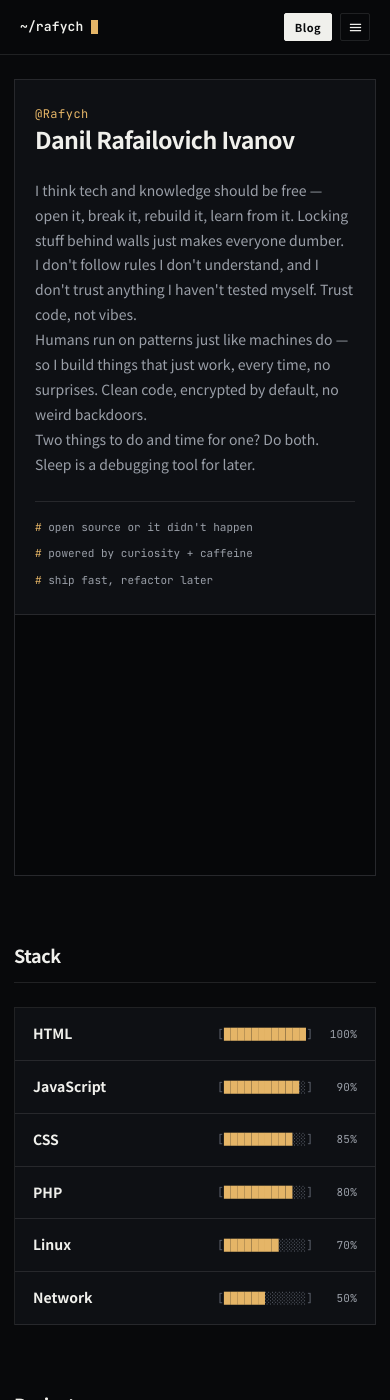
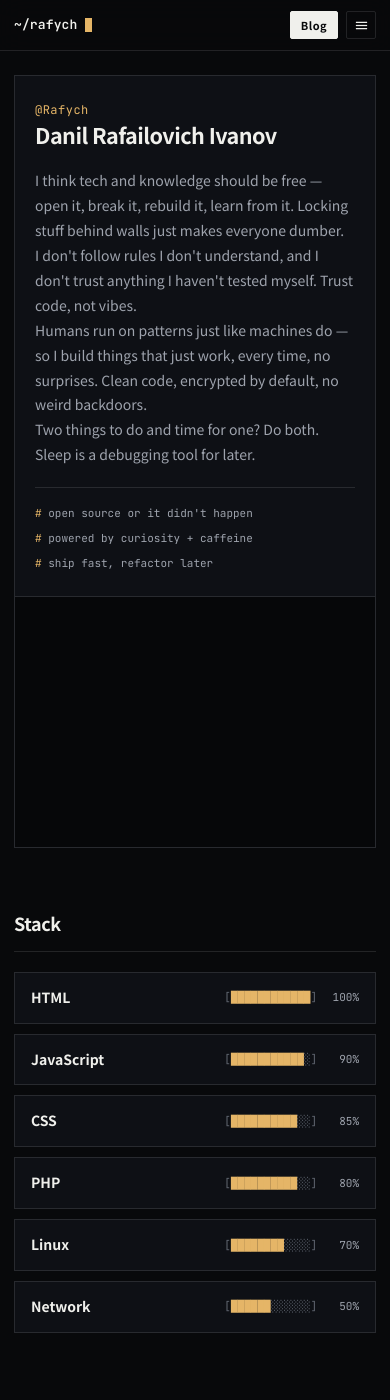
Before and after one commit to Rafych/rafych.github.io, a Jekyll site: the page built from index.html, in a window 390 px wide and 1400 px high. Built offline with Jekyll 4.4.1, drawn with Linux system fonts in a browser that asks for light colours; some web fonts are replaced.

Commit message:
Add files via upload

```diff
--- a/assets/css/design-system.css
+++ b/assets/css/design-system.css
@@ -2,24 +2,23 @@
   color-scheme: dark;
 
   --bg: #08090b;
-  --bg-elev: #0e1014;
-  --bg-hover: #14171d;
-  --line: rgba(255, 255, 255, 0.1);
-  --line-strong: rgba(255, 255, 255, 0.22);
+  --bg-elev: #0e1015;
+  --bg-hover: #14171f;
+  --line: rgba(255, 255, 255, 0.11);
+  --line-strong: rgba(255, 255, 255, 0.24);
 
   --fg: #f0f0ec;
-  --fg-sub: #9a9fa8;
-  --fg-dim: #5e636e;
+  --fg-sub: #9ea3ad;
+  --fg-dim: #626873;
 
   --accent: #e5b567;
-  --accent-dim: rgba(229, 181, 103, 0.14);
-  --ok: #5eead4;
+  --accent-dim: rgba(229, 181, 103, 0.12);
   --err: #f87171;
 
   --font-sans: 'Google Sans', 'Noto Sans JP', -apple-system, BlinkMacSystemFont, 'Segoe UI', sans-serif;
   --font-mono: 'JetBrains Mono', 'Noto Sans JP', ui-monospace, SFMono-Regular, Menlo, monospace;
 
-  --max-w: 980px;
+  --max-w: 1000px;
   --narrow-w: 760px;
   --ease: cubic-bezier(0.16, 1, 0.3, 1);
 }
@@ -69,84 +68,26 @@ button {
   touch-action: manipulation;
 }
 
+img {
+  max-width: 100%;
+}
+
+a:focus-visible,
+button:focus-visible,
+input:focus-visible {
+  outline: 1px solid var(--accent);
+  outline-offset: 2px;
+}
+
 .mono {
   font-family: var(--font-mono);
-}
-
-.rf-loader {
-  position: fixed;
-  top: 0;
-  right: 0;
-  bottom: 0;
-  left: 0;
-  z-index: 9999;
-  background: var(--bg);
-  display: flex;
-  flex-direction: column;
-  align-items: center;
-  justify-content: center;
-  cursor: pointer;
-  transition: opacity 0.45s var(--ease), visibility 0.45s;
-}
-
-.rf-loader.is-done {
-  opacity: 0;
-  visibility: hidden;
-  pointer-events: none;
-}
-
-#rf-loader-canvas {
-  position: absolute;
-  top: 0;
-  right: 0;
-  bottom: 0;
-  left: 0;
-  width: 100%;
-  height: 100%;
-}
-
-.rf-loader-hud {
-  position: relative;
-  z-index: 2;
-  margin-top: 170px;
-  width: min(260px, 76vw);
-  font-family: var(--font-mono);
-  font-size: 11px;
-  color: var(--fg-dim);
-  display: flex;
-  flex-direction: column;
-  gap: 8px;
-  pointer-events: none;
-}
-
-.rf-loader-bar-track {
-  width: 100%;
-  height: 1px;
-  background: var(--line);
-}
-
-.rf-loader-bar-fill {
-  height: 100%;
-  width: 0%;
-  background: var(--fg);
-  transition: width 0.05s linear;
-}
-
-.rf-loader-meta {
-  display: flex;
-  justify-content: space-between;
-  letter-spacing: 0.08em;
-}
-
-.rf-loader-pct {
-  color: var(--accent);
 }
 
 .rf-header {
   position: sticky;
   top: 0;
   z-index: 100;
-  background: rgba(8, 9, 11, 0.86);
+  background: rgba(8, 9, 11, 0.88);
   -webkit-backdrop-filter: blur(12px);
   backdrop-filter: blur(12px);
   border-bottom: 1px solid var(--line);
@@ -172,6 +113,7 @@ button {
   font-size: 13px;
   font-weight: 600;
   letter-spacing: 0.01em;
+  flex-shrink: 0;
 }
 
 .rf-brand-cursor {
@@ -189,7 +131,7 @@ button {
 .rf-nav-links {
   display: flex;
   align-items: center;
-  gap: 20px;
+  gap: 22px;
 }
 
 .rf-nav-link {
@@ -208,6 +150,7 @@ button {
   display: flex;
   align-items: center;
   gap: 8px;
+  flex-shrink: 0;
 }
 
 .rf-btn-min {
@@ -225,6 +168,7 @@ button {
   letter-spacing: 0.04em;
   text-decoration: none;
   cursor: pointer;
+  white-space: nowrap;
   transition: border-color 0.16s ease, color 0.16s ease, background 0.16s ease;
 }
 
@@ -284,7 +228,7 @@ button {
   width: 100%;
   max-width: var(--max-w);
   margin: 0 auto;
-  padding: 40px 20px 88px;
+  padding: 36px 20px 88px;
   flex: 1;
 }
 
@@ -294,33 +238,19 @@ button {
 
 .rf-hero {
   display: grid;
-  grid-template-columns: 1.05fr 0.95fr;
+  grid-template-columns: minmax(0, 1.08fr) minmax(0, 0.92fr);
   border: 1px solid var(--line);
   background: var(--bg-elev);
 }
 
 .rf-hero-info {
-  padding: 36px 34px;
+  min-width: 0;
+  padding: 32px;
   display: flex;
   flex-direction: column;
-  justify-content: space-between;
-  gap: 24px;
+  justify-content: flex-start;
+  gap: 20px;
   border-right: 1px solid var(--line);
-}
-
-.rf-hero-id {
-  display: flex;
-  align-items: center;
-  gap: 14px;
-}
-
-.rf-avatar {
-  width: 52px;
-  height: 52px;
-  object-fit: cover;
-  border: 1px solid var(--line-strong);
-  display: block;
-  flex-shrink: 0;
 }
 
 .rf-handle {
@@ -333,10 +263,11 @@ button {
 
 .rf-hero-name {
   margin: 2px 0 0;
-  font-size: clamp(1.45rem, 2.6vw, 2.05rem);
+  font-size: clamp(1.35rem, 2.4vw, 1.95rem);
   font-weight: 700;
-  line-height: 1.18;
+  line-height: 1.2;
   letter-spacing: -0.025em;
+  overflow-wrap: break-word;
 }
 
 .rf-hero-bio {
@@ -345,20 +276,18 @@ button {
   line-height: 1.78;
   color: var(--fg-sub);
   white-space: pre-line;
+  overflow-wrap: break-word;
 }
 
 .rf-hero-tags {
   display: flex;
   flex-wrap: wrap;
-  gap: 8px;
+  gap: 6px 14px;
+  margin-top: auto;
   padding-top: 16px;
   border-top: 1px solid var(--line);
   font-family: var(--font-mono);
   font-size: 11px;
-  color: var(--fg-dim);
-}
-
-.rf-hero-tags span {
   color: var(--fg-sub);
 }
 
@@ -368,145 +297,32 @@ button {
 }
 
 .rf-ascii-stage {
-  position: relative;
-  min-height: 360px;
+  min-width: 0;
   background: #060709;
   display: flex;
   flex-direction: column;
+}
+
+.rf-ascii-viewport {
+  position: relative;
+  flex: 1;
+  width: 100%;
+  min-height: 320px;
   overflow: hidden;
 }
 
 #rf-ascii-canvas {
-  display: block;
+  position: absolute;
+  top: 0;
+  left: 0;
   width: 100%;
   height: 100%;
-  flex: 1;
-  cursor: crosshair;
-}
-
-.rf-ascii-bar {
-  display: flex;
-  align-items: center;
-  justify-content: space-between;
-  gap: 8px;
-  padding: 8px 12px;
-  border-top: 1px solid var(--line);
-  background: var(--bg);
-  font-family: var(--font-mono);
-  font-size: 11px;
-}
-
-.rf-ascii-modes {
-  display: flex;
-  gap: 4px;
-}
-
-.rf-mode-btn {
-  padding: 3px 8px;
-  border: 1px solid transparent;
-  background: transparent;
-  color: var(--fg-dim);
-  font-family: var(--font-mono);
-  font-size: 11px;
-  cursor: pointer;
-  transition: color 0.15s ease, border-color 0.15s ease;
-}
-
-.rf-mode-btn:hover {
-  color: var(--fg);
-}
-
-.rf-mode-btn.is-active {
-  color: var(--accent);
-  border-color: var(--line-strong);
-  background: var(--bg-elev);
-}
-
-.rf-ascii-hint {
-  color: var(--fg-dim);
-  font-size: 10.5px;
-}
-
-.rf-cli {
-  margin-top: -1px;
-  border: 1px solid var(--line);
-  background: var(--bg);
-  font-family: var(--font-mono);
-  font-size: 12.5px;
-}
-
-.rf-cli-out {
-  padding: 14px 18px;
-  max-height: 210px;
-  overflow-y: auto;
-  display: flex;
-  flex-direction: column;
-  gap: 4px;
-  color: var(--fg-sub);
-  border-bottom: 1px solid var(--line);
-}
-
-.rf-cli-line {
-  white-space: pre-wrap;
-  word-break: break-word;
-}
-
-.rf-cli-prompt { color: var(--ok); }
-.rf-cli-path { color: var(--accent); }
-.rf-cli-dim { color: var(--fg-dim); }
-.rf-cli-ascii {
-  color: var(--fg);
-  font-size: 10px;
-  line-height: 1.22;
-  margin: 4px 0;
-}
-
-.rf-cli-bar {
-  display: flex;
-  align-items: center;
-  gap: 10px;
-  padding: 10px 18px;
-}
-
-.rf-cli-input {
-  flex: 1;
-  min-width: 0;
-  background: transparent;
-  border: none;
-  outline: none;
-  color: var(--fg);
-  font-family: var(--font-mono);
-  font-size: 12.5px;
-}
-
-.rf-cli-input::placeholder {
-  color: var(--fg-dim);
-}
-
-.rf-cli-cmds {
-  display: flex;
-  gap: 6px;
-  flex-shrink: 0;
-}
-
-.rf-cli-chip {
-  padding: 2px 7px;
-  border: 1px solid var(--line);
-  background: transparent;
-  color: var(--fg-dim);
-  font-family: var(--font-mono);
-  font-size: 11px;
-  cursor: pointer;
-  transition: color 0.15s ease, border-color 0.15s ease;
-}
-
-.rf-cli-chip:hover {
-  color: var(--accent);
-  border-color: var(--accent);
+  display: block;
 }
 
 .rf-section {
-  margin-top: 64px;
+  margin-top: 60px;
+  scroll-margin-top: 72px;
 }
 
 .rf-sec-head {
@@ -516,7 +332,7 @@ button {
   gap: 16px;
   padding-bottom: 12px;
   border-bottom: 1px solid var(--line);
-  margin-bottom: 24px;
+  margin-bottom: 20px;
 }
 
 .rf-sec-head h2 {
@@ -526,46 +342,41 @@ button {
   letter-spacing: -0.02em;
 }
 
-.rf-sec-meta {
-  font-family: var(--font-mono);
-  font-size: 11px;
-  color: var(--fg-dim);
-}
-
 .rf-stack-list {
   display: grid;
-  grid-template-columns: repeat(2, 1fr);
-  border-top: 1px solid var(--line);
-  border-left: 1px solid var(--line);
+  grid-template-columns: repeat(2, minmax(0, 1fr));
+  gap: 10px;
 }
 
 .rf-stack-row {
+  min-width: 0;
   display: flex;
   align-items: center;
   justify-content: space-between;
   gap: 12px;
-  padding: 14px 18px;
-  border-right: 1px solid var(--line);
-  border-bottom: 1px solid var(--line);
+  padding: 13px 16px;
+  border: 1px solid var(--line);
   background: var(--bg-elev);
-  transition: background 0.16s ease;
+  transition: border-color 0.16s ease, background 0.16s ease;
 }
 
 .rf-stack-row:hover {
+  border-color: var(--line-strong);
   background: var(--bg-hover);
 }
 
 .rf-stack-name {
   font-weight: 600;
   font-size: 14px;
+  min-width: 0;
 }
 
 .rf-stack-meter {
   font-family: var(--font-mono);
   font-size: 12px;
-  letter-spacing: 0.02em;
   color: var(--fg-dim);
   white-space: nowrap;
+  flex-shrink: 0;
 }
 
 .rf-stack-meter .fill {
@@ -574,7 +385,7 @@ button {
 
 .rf-stack-meter .pct {
   display: inline-block;
-  min-width: 36px;
+  min-width: 34px;
   text-align: right;
   color: var(--fg-sub);
   margin-left: 8px;
@@ -594,22 +405,22 @@ button {
 
 .projects {
   display: grid;
-  grid-template-columns: repeat(3, 1fr);
-  border-top: 1px solid var(--line);
-  border-left: 1px solid var(--line);
+  grid-template-columns: repeat(3, minmax(0, 1fr));
+  gap: 12px;
 }
 
 .project-card {
+  min-width: 0;
   background: var(--bg-elev);
-  border-right: 1px solid var(--line);
-  border-bottom: 1px solid var(--line);
-  padding: 22px;
+  border: 1px solid var(--line);
+  padding: 20px;
   display: flex;
   flex-direction: column;
-  transition: background 0.18s ease;
+  transition: border-color 0.18s ease, background 0.18s ease;
 }
 
 .project-card:hover {
+  border-color: var(--line-strong);
   background: var(--bg-hover);
 }
 
@@ -617,18 +428,19 @@ button {
   display: flex;
   align-items: center;
   justify-content: space-between;
+  gap: 10px;
   margin-bottom: 12px;
 }
 
-.project-card .icon-tag {
-  font-size: 15px;
-  width: 28px;
-  height: 28px;
+.project-card .repo-icon {
+  width: 30px;
+  height: 30px;
   display: inline-flex;
   align-items: center;
   justify-content: center;
   border: 1px solid var(--line);
   background: var(--bg);
+  flex-shrink: 0;
 }
 
 .project-card .stars {
@@ -642,6 +454,7 @@ button {
   font-size: 15px;
   font-weight: 700;
   letter-spacing: -0.01em;
+  overflow-wrap: anywhere;
 }
 
 .project-card p {
@@ -650,6 +463,7 @@ button {
   font-size: 13.5px;
   line-height: 1.6;
   flex: 1;
+  overflow-wrap: break-word;
 }
 
 .tag-row {
@@ -686,7 +500,7 @@ button {
 }
 
 .projects-more-wrap {
-  margin-top: 20px;
+  margin-top: 18px;
 }
 
 .projects-more-btn,
@@ -735,7 +549,8 @@ button {
   font-family: var(--font-mono);
   font-size: 12px;
   color: var(--fg-dim);
-  transition: color 0.16s ease, transform 0.2s var(--ease);
+  flex-shrink: 0;
+  transition: color 0.16s ease;
 }
 
 .blog-item:hover {
@@ -748,10 +563,21 @@ button {
 }
 
 .blog-item-title {
+  flex: 1;
+  min-width: 0;
   font-size: 14.5px;
   font-weight: 500;
   color: var(--fg);
+  overflow-wrap: break-word;
   transition: color 0.16s ease;
+}
+
+.blog-item-date {
+  font-family: var(--font-mono);
+  font-size: 11.5px;
+  color: var(--fg-dim);
+  white-space: nowrap;
+  flex-shrink: 0;
 }
 
 .blog-empty {
@@ -768,33 +594,48 @@ button {
 
 .rf-contact-grid {
   display: grid;
-  grid-template-columns: repeat(3, 1fr);
-  border-top: 1px solid var(--line);
-  border-left: 1px solid var(--line);
+  grid-template-columns: repeat(3, minmax(0, 1fr));
+  gap: 12px;
 }
 
 .rf-contact-cell {
+  min-width: 0;
   display: flex;
   align-items: center;
   justify-content: space-between;
   gap: 12px;
-  padding: 18px 20px;
-  border-right: 1px solid var(--line);
-  border-bottom: 1px solid var(--line);
+  padding: 16px 18px;
+  border: 1px solid var(--line);
   background: var(--bg-elev);
   text-decoration: none;
-  transition: background 0.16s ease;
+  transition: border-color 0.16s ease, background 0.16s ease;
 }
 
 .rf-contact-cell:hover {
+  border-color: var(--line-strong);
   background: var(--bg-hover);
 }
 
 .rf-contact-meta {
+  display: block;
   min-width: 0;
+  flex: 1;
+  text-decoration: none;
+}
+
+.rf-contact-arrow {
+  font-family: var(--font-mono);
+  color: var(--fg-dim);
+  flex-shrink: 0;
+  transition: color 0.16s ease;
+}
+
+.rf-contact-cell:hover .rf-contact-arrow {
+  color: var(--accent);
 }
 
 .rf-contact-label {
+  display: block;
   font-family: var(--font-mono);
   font-size: 11px;
   color: var(--fg-dim);
@@ -804,8 +645,9 @@ button {
 }
 
 .rf-contact-value {
+  display: block;
   font-family: var(--font-mono);
-  font-size: 12.5px;
+  font-size: 12px;
   color: var(--fg);
   overflow-wrap: anywhere;
 }
@@ -842,6 +684,7 @@ button {
   letter-spacing: -0.025em;
   margin: 0 0 22px;
   line-height: 1.25;
+  overflow-wrap: break-word;
 }
 
 .search-box {
@@ -909,6 +752,7 @@ button {
   font-size: 15.5px;
   line-height: 1.85;
   color: #cfd3dc;
+  overflow-wrap: break-word;
 }
 
 .post-content h1,
@@ -932,6 +776,7 @@ button {
 
 .post-content img {
   max-width: 100%;
+  height: auto;
   border: 1px solid var(--line);
 }
 
@@ -973,13 +818,14 @@ button {
 
 .post-nav {
   display: grid;
-  grid-template-columns: repeat(2, 1fr);
+  grid-template-columns: repeat(2, minmax(0, 1fr));
   gap: 12px;
   margin-top: 24px;
 }
 
 .post-nav a {
   display: block;
+  min-width: 0;
   border: 1px solid var(--line);
   background: var(--bg-elev);
   padding: 14px 16px;
@@ -1003,6 +849,7 @@ button {
 .post-nav-title {
   font-size: 14px;
   font-weight: 600;
+  overflow-wrap: break-word;
 }
 
 .post-nav-next {
@@ -1058,18 +905,8 @@ button {
   border-top: 1px solid var(--line);
   padding: 24px 20px calc(28px + env(safe-area-inset-bottom, 0px));
   color: var(--fg-dim);
-  font-family: var(--font-mono);
-  font-size: 11.5px;
-}
-
-.rf-footer-inner {
-  max-width: var(--max-w);
-  margin: 0 auto;
-  display: flex;
-  align-items: center;
-  justify-content: space-between;
-  gap: 12px;
-  flex-wrap: wrap;
+  font-size: 12.5px;
+  text-align: center;
 }
 
 .rf-footer .heart {
@@ -1098,7 +935,7 @@ button {
   transform: translateX(-50%) translateY(0);
 }
 
-@media (max-width: 900px) {
+@media (max-width: 920px) {
   .rf-hero {
     grid-template-columns: 1fr;
   }
@@ -1106,20 +943,19 @@ button {
     border-right: none;
     border-bottom: 1px solid var(--line);
   }
-  .rf-ascii-stage {
-    min-height: 300px;
+  .rf-ascii-viewport {
+    min-height: 290px;
   }
   .projects {
-    grid-template-columns: repeat(2, 1fr);
+    grid-template-columns: repeat(2, minmax(0, 1fr));
   }
   .rf-contact-grid {
     grid-template-columns: 1fr;
   }
 }
 
-@media (max-width: 680px) {
-  .rf-nav-links,
-  .rf-hide-mobile {
+@media (max-width: 720px) {
+  .rf-nav-links {
     display: none;
   }
   .rf-menu-toggle {
@@ -1134,9 +970,6 @@ button {
   .rf-hero-info {
     padding: 24px 20px;
   }
-  .rf-cli-cmds {
-    display: none;
-  }
   .post-nav {
     grid-template-columns: 1fr;
   }
@@ -1146,14 +979,24 @@ button {
 }
 
 @media (max-width: 480px) {
+  .rf-nav {
+    padding: 11px 14px;
+  }
   .rf-main {
     padding: 24px 14px 64px;
+  }
+  .rf-ascii-viewport {
+    min-height: 250px;
   }
   .rf-stack-meter {
     font-size: 11px;
   }
-  .rf-ascii-stage {
-    min-height: 260px;
+  .blog-item {
+    flex-wrap: wrap;
+    gap: 4px 12px;
+  }
+  .blog-item-title {
+    flex: 1 1 100%;
   }
 }
 
@@ -1164,7 +1007,4 @@ button {
   .rf-brand-cursor {
     animation: none;
   }
-  .rf-loader {
-    display: none !important;
-  }
 }
```
